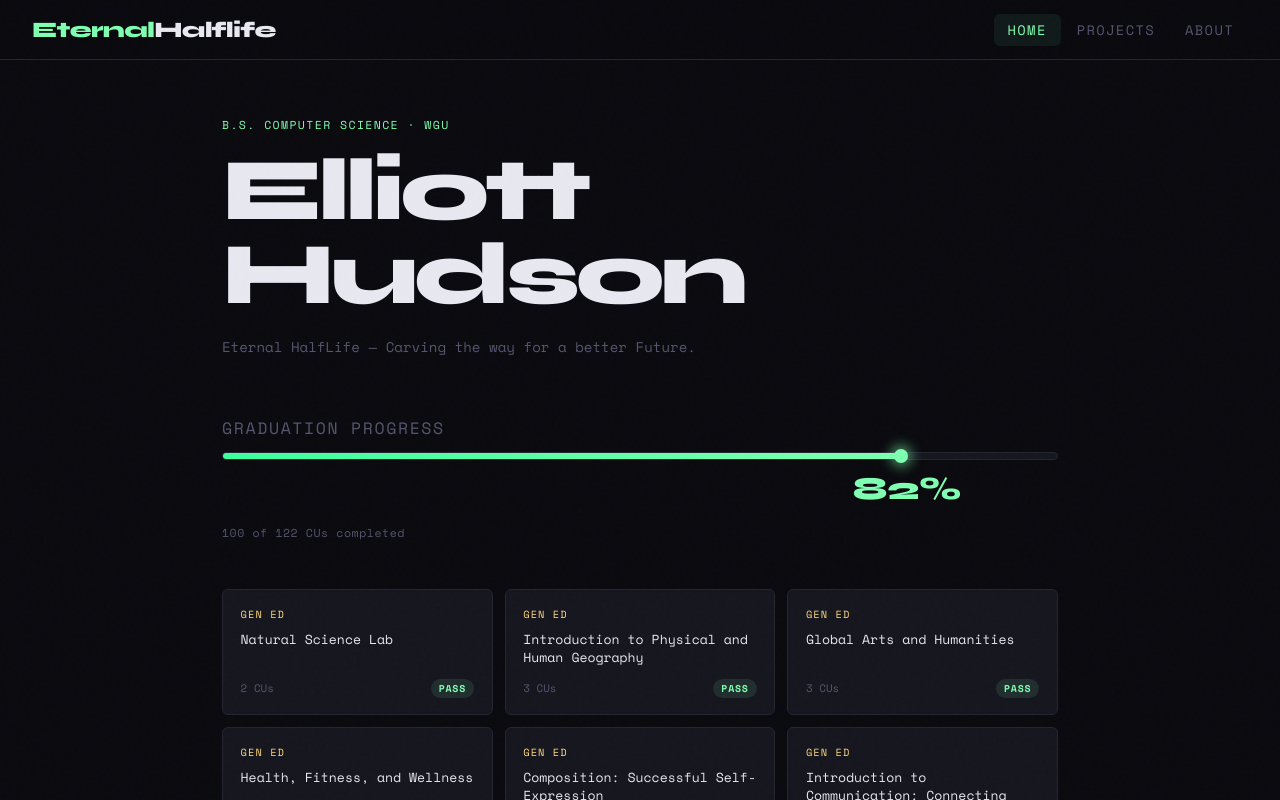
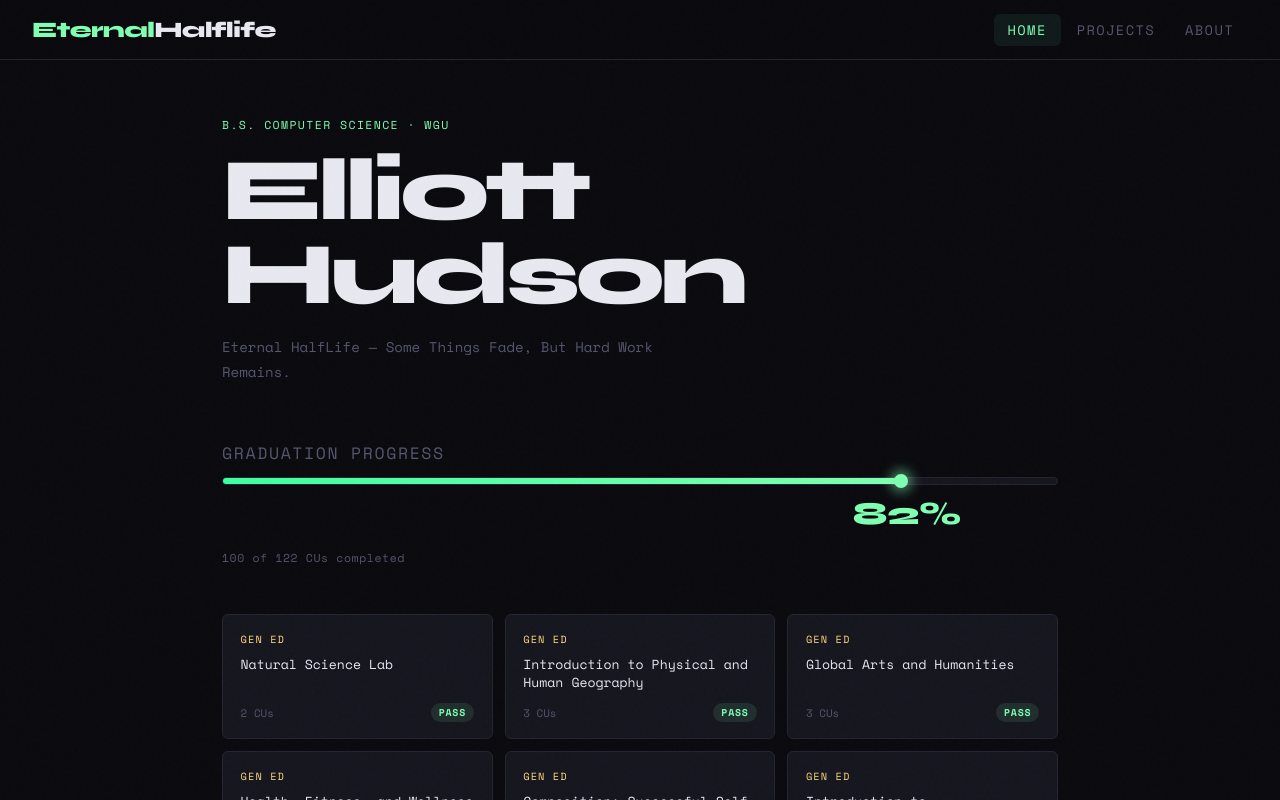
Before and after one commit to elliottph2772/eternalhalflife, a React (Vite) app: page / in a window 1280 px wide. Shown: the top 800 px of the page. Built offline with nearby package versions, Linux system fonts and the light colour scheme.

Commit message:
slogan edit

```diff
--- a/src/App.jsx
+++ b/src/App.jsx
@@ -133,7 +133,7 @@ function HomePage() {
         <div className="hero-tag">B.S. Computer Science · WGU</div>
         <h1 className="hero-name">Elliott Hudson</h1>
         <p className="hero-sub">
-          Eternal HalfLife — Carving the way for a better Future.
+          Eternal HalfLife — Some Things Fade, But Hard Work Remains.
         </p>
       </div>
 
```
